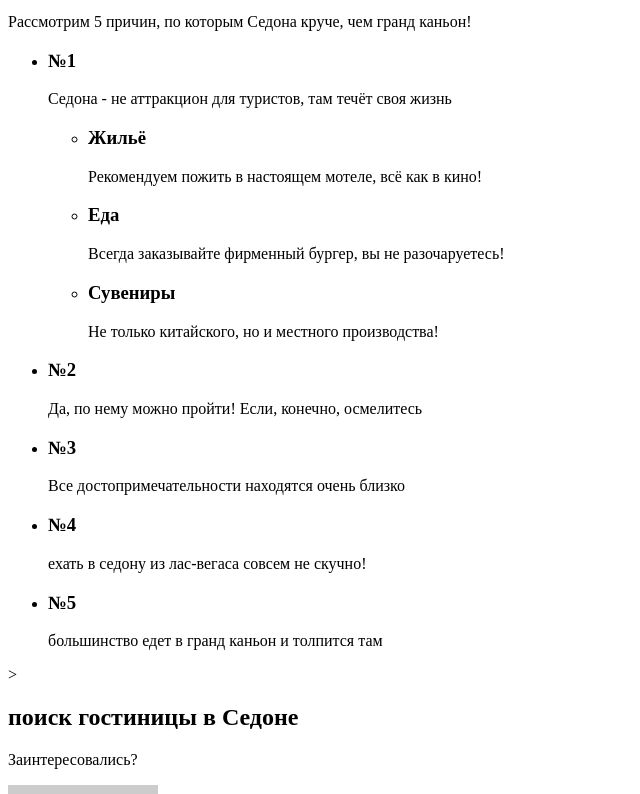
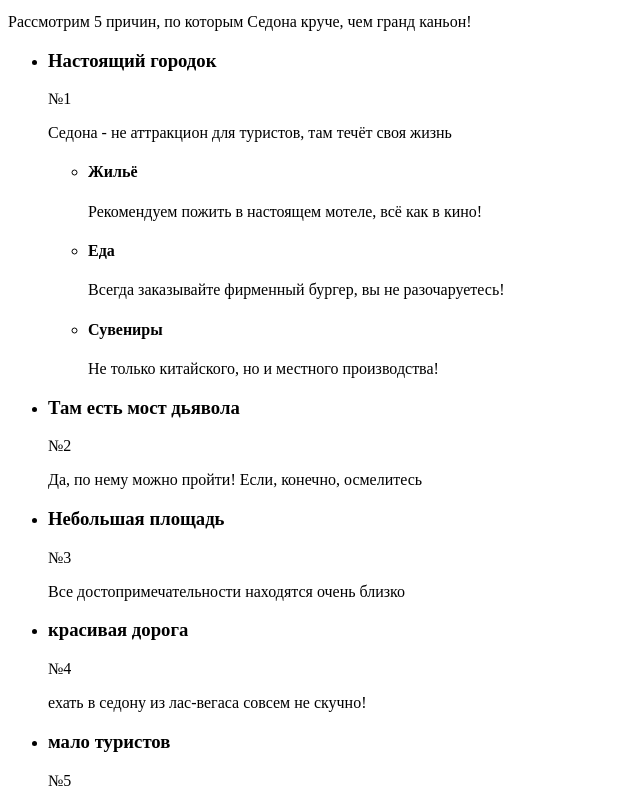
Before and after one commit to Akie95010/1488419-sedona-28, a plain HTML site: page index.html in a window 1280 px wide. Shown: the part 348-1142 px from the top of the page, without its empty margins (0-640 px from the left). Drawn offline with Linux system fonts and the light colour scheme; placeholder pictures from the web are drawn by us.

Commit message:
Разметка 3.1

```diff
--- a/index.html
+++ b/index.html
@@ -7,12 +7,12 @@
   <body>
     <header>
 <nav>
-  <a><img src="https://via.placeholder.com/150x100" alt=""></a>
+  <a href="index.html"><img src="https://via.placeholder.com/150x100" alt=""></a>
   <ul>
-    <li><a href="">Информация</a></li>
-    <li><a href="">Фото и видео</a></li>
-    <li><a href="">Карта штата</a></li>
-    <li><a href="">Гостиницы</a></li>
+    <li><a href="catalog.html">Информация</a></li>
+    <li><a href="catalog.html">Фото и видео</a></li>
+    <li><a href="catalog.html">Карта штата</a></li>
+    <li><a>Гостиницы</a></li>
   </ul>
 </nav>
     </header>
@@ -25,40 +25,46 @@
       <p>Рассмотрим 5 причин, по которым Седона круче, чем гранд каньон!</p>
 
  <ul>
-   <li Настоящий городок>
-     <h3>№1</h3>
+   <li >
+     <h3>Настоящий городок </h3>
+     <p>№1</p>
      <p> Седона - не аттракцион для туристов, там течёт своя жизнь</p>
       <ul>
-          <li> <h3>Жильё</h3>
+          <li> <h4>Жильё</h4>
                 <p>Рекомендуем пожить в настоящем мотеле, всё как в кино!</p>
           </li>
-          <li> <h3>Еда</h3>
+          <li> <h4>Еда</h4>
                 <p>Всегда заказывайте фирменный бургер, вы не разочаруетесь!</p></li>
-          <li><h3>Сувениры</h3>
+          <li><h4>Сувениры</h4>
                 <p>Не только китайского, но и местного производства!</p></li>
       </ul>
    </li>
 
-   <li Там есть мост дьявола>
-      <h3>№2</h3>
+   <li>
+      <h3> Там есть мост дьявола </h3>
+      <p>№2</p>
      <p> Да, по нему можно пройти! Если, конечно, осмелитесь</p>
   </li>
 
-    <li Небольшая площадь >
-      <h3>№3</h3>
+    <li  >
+      <h3>Небольшая площадь </h3>
+      <p>№3</p>
       <p>Все достопримечательности находятся очень близко</p>
     </li>
 
-    <li красивая дорога>
-      <h3>№4</h3>
+    <li >
+      <h3>красивая дорога </h3>
+      <p>№4</p>
       <p>ехать в седону из лас-вегаса совсем не скучно!</p>
     </li>
 
-    <li мало туристов >
-      <h3>№5</h3>
+    <li >
+
+      <h3> мало туристов </h3>
+      <p>№5</p>
       <p> большинство едет в гранд каньон и толпится там</p>
     </li>
-  </ul>>
+  </ul>
     </section>
 
 
@@ -67,7 +73,6 @@
       <p> Заинтересовались?</p>
       <img src="https://via.placeholder.com/150x100" alt="">
       <p>Укажите предполагаемые даты поездки, и мы покажем вам лучшие предложения гостиниц в седоне </p>
-      <h2> </h2>
     </section>
 
 
```
Also changed, not shown: catalog.html (+3 -3 lines).
